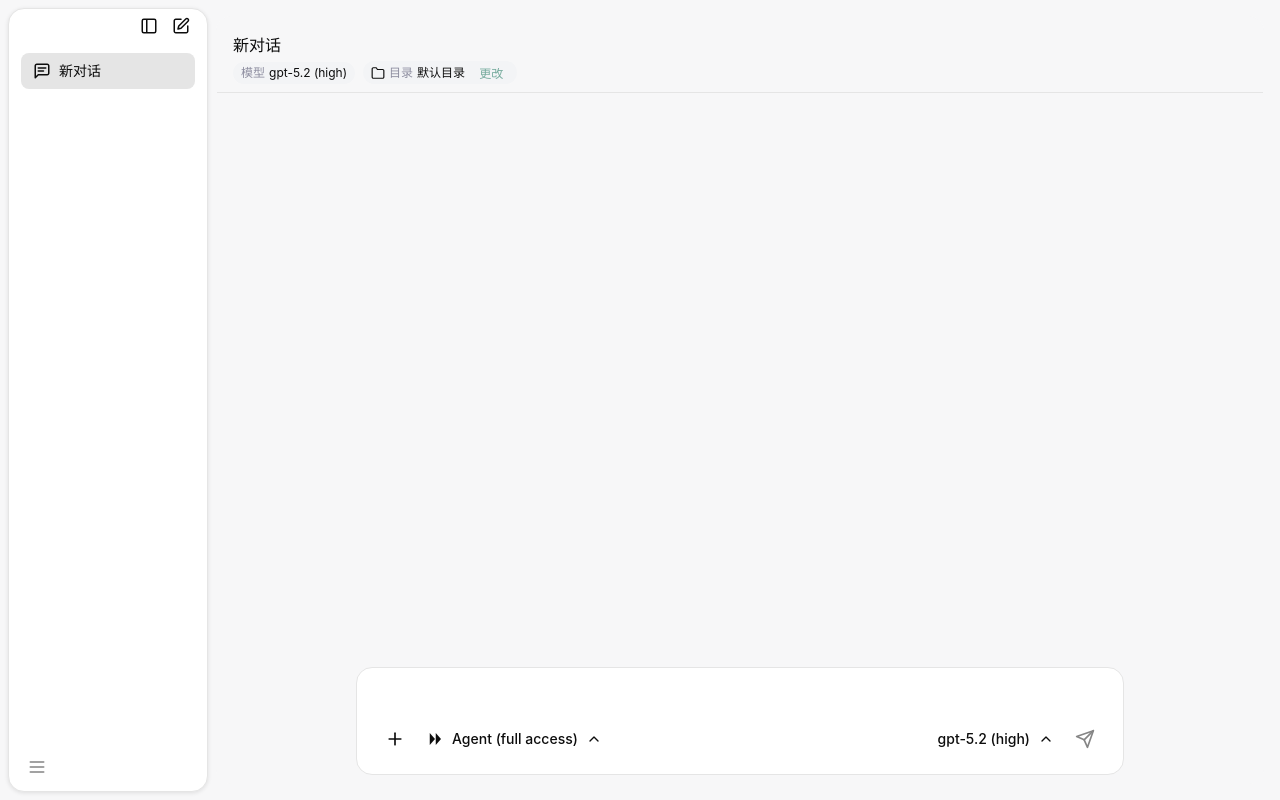
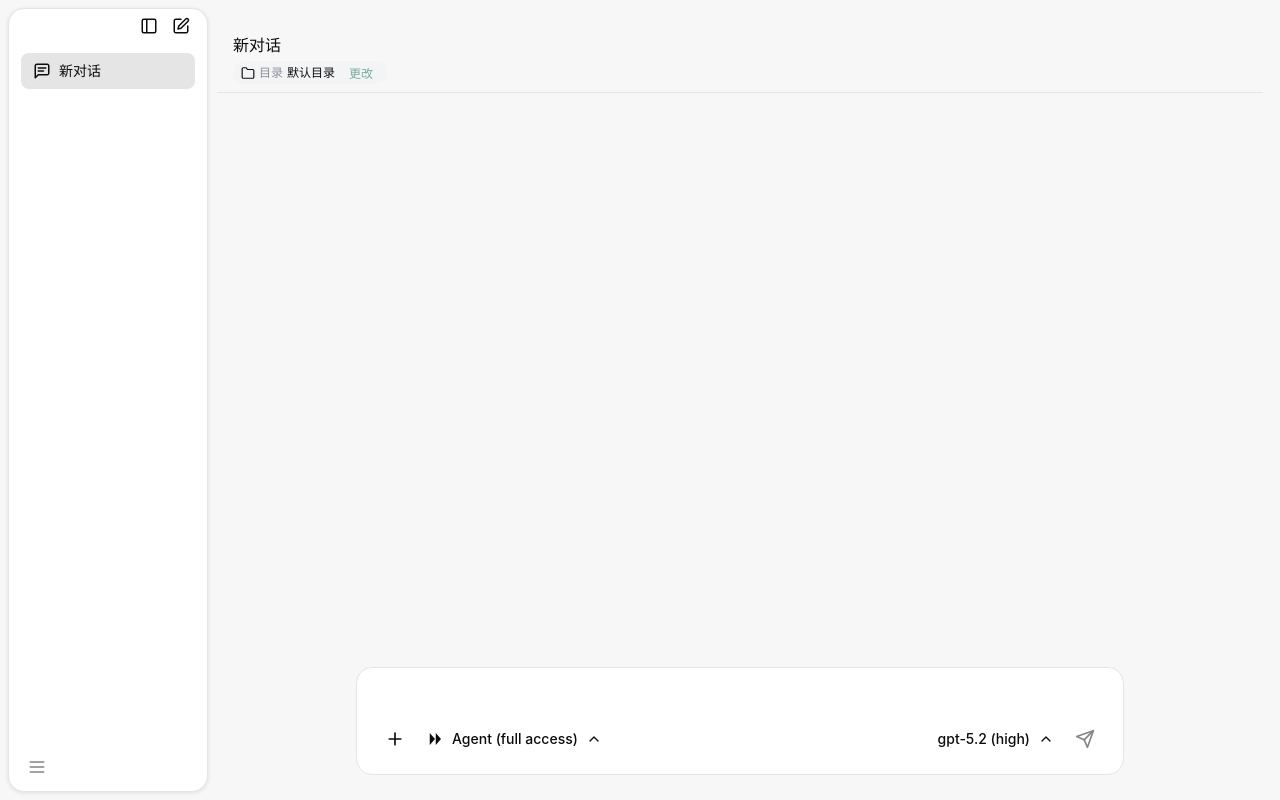
Before and after one commit to rita152/codex-desktop, a React (Vite) app: page / in a window 1280 px wide. Built offline with nearby package versions, Linux system fonts and the light colour scheme.

Commit message:
fix: 添加 dialog 权限并移除模型显示信息
- 在 capabilities/default.json 中添加 dialog:default 权限，修复工作目录选择功能
- 移除 ChatContainer 中的模型显示信息

```diff
--- a/src-tauri/capabilities/default.json
+++ b/src-tauri/capabilities/default.json
@@ -6,6 +6,7 @@
   "permissions": [
     "core:default",
     "core:window:allow-start-dragging",
-    "opener:default"
+    "opener:default",
+    "dialog:default"
   ]
 }
--- a/src/components/business/ChatContainer/index.tsx
+++ b/src/components/business/ChatContainer/index.tsx
@@ -91,12 +91,6 @@ export function ChatContainer({
         <div className="chat-container__session-header">
           <div className="chat-container__session-title">{displayTitle ?? '新对话'}</div>
           <div className="chat-container__session-meta">
-            {displayModel && (
-              <div className="chat-container__meta-item">
-                <span className="chat-container__meta-label">模型</span>
-                <span className="chat-container__meta-value">{displayModel}</span>
-              </div>
-            )}
             <div className="chat-container__meta-item chat-container__meta-item--cwd">
               <FolderIcon size={14} />
               <span className="chat-container__meta-label">目录</span>
```
